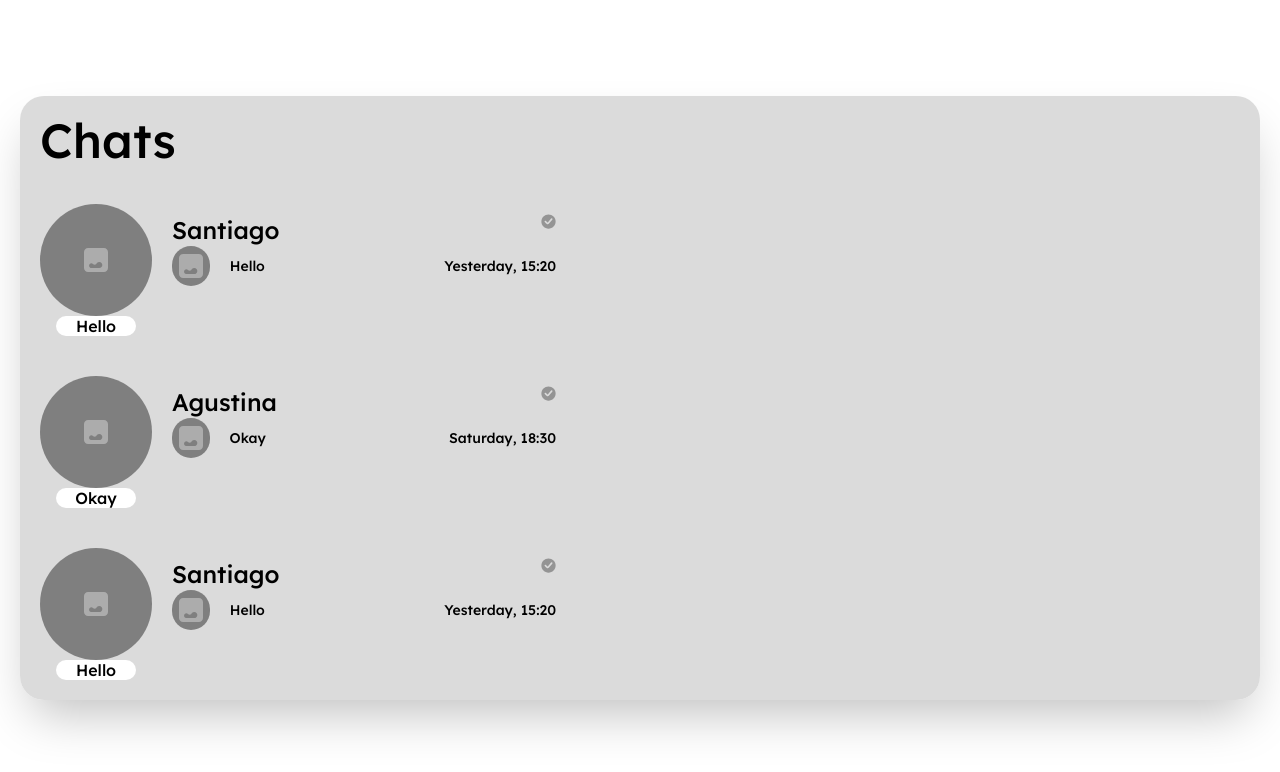
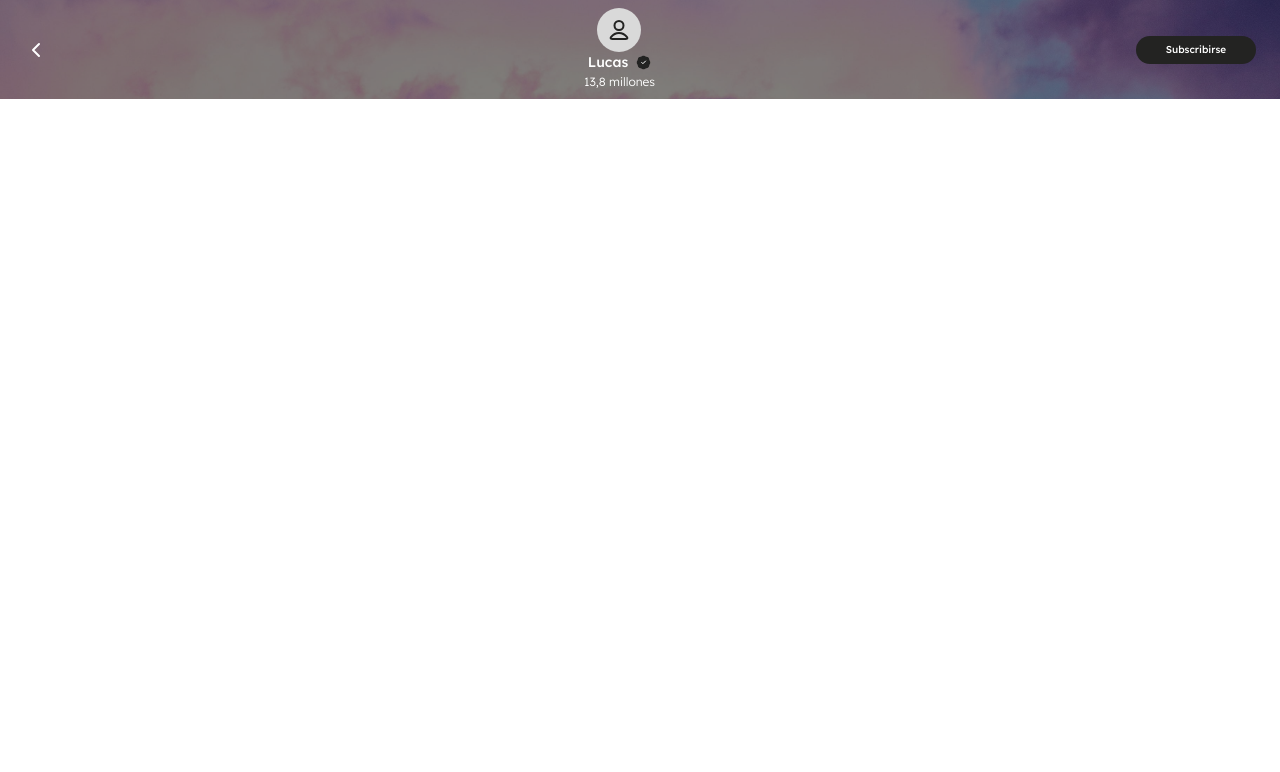
Before and after one commit to No-Country/s12-08-ft-node-react, a React (Vite) app in the folder frontend/pov/: page /chats in a window 1280 px wide. Shown: the top 772 px of the page. Built offline with nearby package versions, Linux system fonts and the light colour scheme; sample sign-in values are in the browser's storage.

Commit message:
front-ChatContainer

```diff
--- a/frontend/pov/src/components/Svg/BackBtn.jsx
+++ b/frontend/pov/src/components/Svg/BackBtn.jsx
@@ -10,9 +10,9 @@ const BackBtn = ({ color }) => {
       <path
         d="M15 18L9 12L15 6"
         stroke={color}
-        stroke-width="2"
-        stroke-linecap="round"
-        stroke-linejoin="round"
+        strokeWidth="2"
+        strokeLinecap="round"
+        strokeLinejoin="round"
       />
     </svg>
   );
--- /dev/null
+++ b/frontend/pov/src/components/Svg/Cheked.jsx
@@ -0,0 +1,43 @@
+const Cheked = () => {
+  return (
+    <svg
+      xmlns="http://www.w3.org/2000/svg"
+      width="15"
+      height="15"
+      viewBox="0 0 15 15"
+      fill="none"
+    >
+      <g clipPath="url(#clip0_653_954)">
+        <path
+          d="M6.05043 2.20099C5.69241 2.50609 5.24726 2.69048 4.77836 2.7279C3.68413 2.81522 2.81522 3.68413 2.7279 4.77836C2.69048 5.24726 2.50609 5.69241 2.20099 6.05043C1.48899 6.88591 1.48899 8.11474 2.20099 8.95022C2.50609 9.30824 2.69048 9.75339 2.7279 10.2223C2.81522 11.3165 3.68413 12.1854 4.77836 12.2728C5.24726 12.3102 5.69241 12.4946 6.05043 12.7997C6.88591 13.5117 8.11474 13.5117 8.95022 12.7997C9.30824 12.4946 9.75339 12.3102 10.2223 12.2728C11.3165 12.1854 12.1854 11.3165 12.2728 10.2223C12.3102 9.75339 12.4946 9.30824 12.7997 8.95022C13.5117 8.11474 13.5117 6.88591 12.7997 6.05043C12.4946 5.69241 12.3102 5.24726 12.2728 4.77836C12.1854 3.68413 11.3165 2.81522 10.2223 2.7279C9.75339 2.69048 9.30824 2.50609 8.95022 2.20099C8.11474 1.48899 6.88591 1.48899 6.05043 2.20099Z"
+          fill="#232322"
+        />
+        <path
+          d="M5.75033 7.50033L6.91699 8.66699L9.54199 6.04199M4.77836 2.7279C5.24726 2.69048 5.69241 2.50609 6.05043 2.20099C6.88591 1.48899 8.11474 1.48899 8.95022 2.20099C9.30824 2.50609 9.75339 2.69048 10.2223 2.7279C11.3165 2.81522 12.1854 3.68413 12.2728 4.77836C12.3102 5.24726 12.4946 5.69241 12.7997 6.05043C13.5117 6.88591 13.5117 8.11474 12.7997 8.95022C12.4946 9.30824 12.3102 9.75339 12.2728 10.2223C12.1854 11.3165 11.3165 12.1854 10.2223 12.2728C9.75339 12.3102 9.30824 12.4946 8.95022 12.7997C8.11474 13.5117 6.88591 13.5117 6.05043 12.7997C5.69241 12.4946 5.24726 12.3102 4.77836 12.2728C3.68413 12.1854 2.81522 11.3165 2.7279 10.2223C2.69048 9.75339 2.50609 9.30824 2.20099 8.95022C1.48899 8.11474 1.48899 6.88591 2.20099 6.05043C2.50609 5.69241 2.69048 5.24726 2.7279 4.77836C2.81522 3.68413 3.68413 2.81522 4.77836 2.7279Z"
+          stroke="#232322"
+          strokeWidth="2"
+          strokeLinecap="round"
+          strokeLinejoin="round"
+        />
+        <path
+          d="M5.75 7.50033L6.91667 8.66699L9.54167 6.04199"
+          stroke="#FDFDFD"
+          strokeLinecap="round"
+          strokeLinejoin="round"
+        />
+      </g>
+      <defs>
+        <clipPath id="clip0_653_954">
+          <rect
+            width="14"
+            height="14"
+            fill="white"
+            transform="translate(0.5 0.5)"
+          />
+        </clipPath>
+      </defs>
+    </svg>
+  );
+};
+
+export default Cheked;
--- /dev/null
+++ b/frontend/pov/src/pages/Chats/ChatContainer.jsx
@@ -0,0 +1,40 @@
+import BackBtn from "../../components/Svg/BackBtn";
+import noUser from "../../assets/avatars/no_user.svg";
+import fondo from "../../assets/avatars/fondo1.jpg";
+import Cheked from "../../components/Svg/Cheked";
+
+const ChatContainer = () => {
+
+  return (
+    <>
+      <header
+        className="flex justify-between items-center px-[24px] py-2 bg-cover bg-center"
+        style={{
+          backgroundImage: `linear-gradient(rgba(0, 0, 0, 0.5), rgba(0, 0, 0, 0.5)), url(${fondo})`,
+        }}
+      >
+        <div className="w-[79px]">
+          <BackBtn color={"white"} />
+        </div>
+
+        <div className="flex flex-col items-center justify-center">
+          <img src={noUser} alt="" />
+          <p className="flex w-full items-center justify-center gap-2 text-white text-[14px]">
+            Lucas<span>{<Cheked />}</span>
+          </p>
+          <p className="text-white text-[12px] font-thin">
+            <span>13,8</span> millones
+          </p>
+        </div>
+        <button className="w-[79px] h-[28px] md:w-[120px] text-white text-[10px] rounded-full bg-[#232322] border-none hover:bg-gray-600">
+          Subscribirse
+        </button>
+      </header>
+
+      <main></main>
+    </>
+  );
+
+};
+
+export default ChatContainer;
--- a/frontend/pov/src/router/AppRouter.jsx
+++ b/frontend/pov/src/router/AppRouter.jsx
@@ -1,12 +1,13 @@
 import { BrowserRouter, Routes, Route } from "react-router-dom";
 import { Home } from "../pages/Home";
-import { ChatsUsers } from "../pages/Chats/ChatsUsers";
+//import { ChatsUsers } from "../pages/Chats/ChatsUsers";
 import Profile from "../pages/Profile";
 import "../index.css";
 import { LoginForm } from "../pages/Login/LoginForm";
 import { RegisterForm } from "../pages/Register/RegisterForm";
-import { Landing } from "../pages/Landing/Landing";
+//import { Landing } from "../pages/Landing/Landing";
 import { RequireAuth } from "../slices/auth/RequireAuth";
+import ChatContainer from "../pages/Chats/ChatContainer";
 
 const AppRouter = () => {
   return (
@@ -22,7 +23,7 @@ const AppRouter = () => {
           <Route element={<RequireAuth />}>
             <Route path="home" element={<Home />} />
             <Route path="profile" element={<Profile />} />
-            <Route path="chats" element={<ChatsUsers />} />
+            <Route path="chats" element={<ChatContainer/>} />
           </Route>
           <Route path="*" element={<h1>404, ups esta página no existe</h1>} />
         </Routes>
--- /dev/null
+++ b/frontend/pov/src/slices/chast.slice.js
@@ -0,0 +1,47 @@
+import { createSlice, createAsyncThunk } from '@reduxjs/toolkit';
+import axios from 'axios';
+
+// Thunk asíncrono para cargar mensajes de chat
+export const fetchChatMessages = createAsyncThunk(
+  'chat/fetchMessages',
+  async (chatId, { rejectWithValue }) => {
+    try {
+      const response = await axios.get(`/api/chats/${chatId}/messages`);
+      return response.data;
+    } catch (error) {
+      return rejectWithValue(error?.response?.data?.message || 'Error fetching messages');
+    }
+  }
+);
+
+// Slice de Redux para el estado del chat
+const chatSlice = createSlice({
+  name: 'chat',
+  initialState: {
+   messages: [],
+   loading: false,
+   error: null,
+  },
+  reducers: {
+    // Puedes agregar otras acciones síncronas aquí si es necesario
+  },
+  extraReducers: (builder) => {
+    builder
+      .addCase(fetchChatMessages.pending, (state) => {
+        state.loading = true;
+        state.error = null;
+      })
+      .addCase(fetchChatMessages.fulfilled, (state, action) => {
+        state.loading = false;
+        state.messages = action.payload;
+      })
+      .addCase(fetchChatMessages.rejected, (state, action) => {
+        state.loading = false;
+        state.error = action.payload;
+      });
+  },
+});
+
+// Exporta las acciones y el reducer del slice
+//export const { /* Puedes exportar acciones sincrónicas aquí si es necesario */ } = chatSlice.actions;
+export default chatSlice.reducer;
--- a/frontend/pov/src/slices/rootReducer/combineReducers.js
+++ b/frontend/pov/src/slices/rootReducer/combineReducers.js
@@ -1,12 +1,15 @@
 import { combineReducers } from 'redux';
 import loginReducer from '../login.slice';
 import RegisterReducer from '../register.slice';
+import ChastSlice from '../chast.slice';
+
 // import subscriptionsReducer from "../subscriptionsSlice";
 
 // Combina los reducers de todos los slices
 const rootReducer = combineReducers({
   login: loginReducer,
   register: RegisterReducer,
+  chat: ChastSlice,
   //subscriptions: subscriptionsReducer,
 });
 
```
Also changed, not shown: frontend/pov/src/assets/avatars/fondo1.jpg (added).
